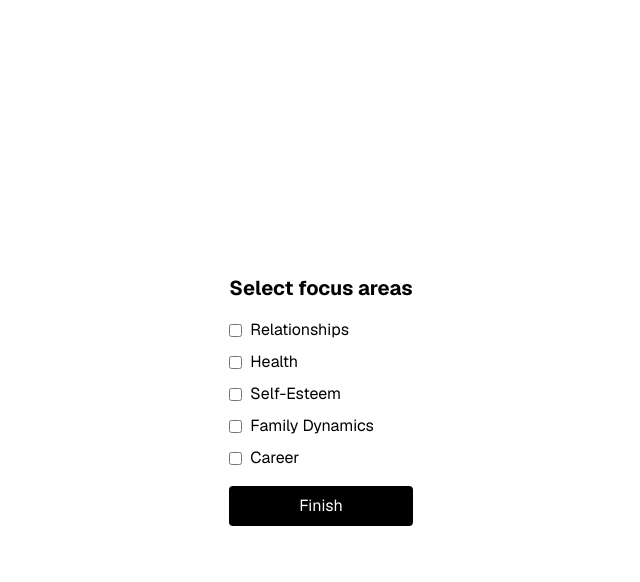
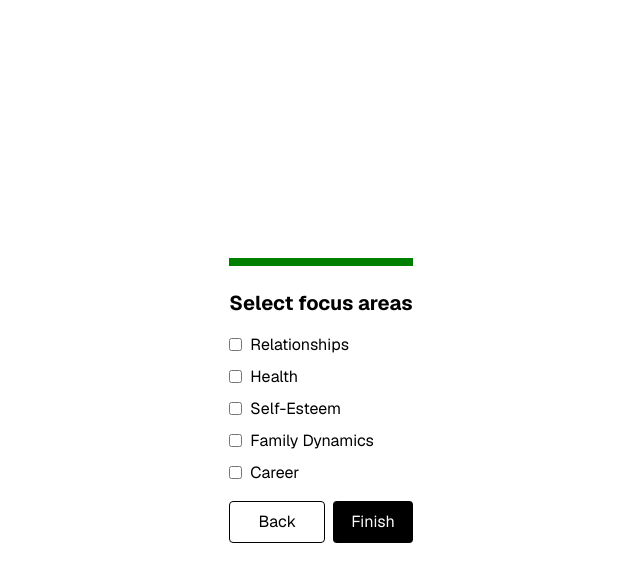
Before and after one commit to Mirxa27/swift-ai-voice-assistant, a Next.js app: page /onboarding in a window 1280 px wide. Both pictures are taken after a click on the button "Next". Shown: the top 582 px of the page, without its empty margins (319-959 px from the left). Built offline with nearby package versions, Linux system fonts and the light colour scheme.

Commit message:
Show message when no focus areas selected

```diff
--- a/app/admin/client.tsx
+++ b/app/admin/client.tsx
@@ -10,11 +10,14 @@ export default function AdminClient({
 }) {
   const [lang, setLang] = useState<string | null>(null);
   const [focus, setFocus] = useState<string[]>([]);
+  const [progress, setProgress] = useState<Record<string, number>>({});
 
   useEffect(() => {
     setLang(localStorage.getItem("language"));
     const stored = localStorage.getItem("focusAreas");
     if (stored) setFocus(JSON.parse(stored));
+    const storedProg = localStorage.getItem("progress");
+    if (storedProg) setProgress(JSON.parse(storedProg));
   }, []);
 
   return (
@@ -28,6 +31,27 @@ export default function AdminClient({
         <p>Saved language: {lang || "None"}</p>
         <p>Focus areas: {focus.length > 0 ? focus.join(", ") : "None"}</p>
       </div>
+      <div className="space-y-1">
+        <h2 className="font-medium">Progress</h2>
+        {Object.keys(progress).length === 0 ? (
+          <p>No progress yet.</p>
+        ) : (
+          focus.map((area) => (
+            <div key={area}>
+              <div className="flex justify-between text-sm">
+                <span>{area}</span>
+                <span>{progress[area] ?? 0}%</span>
+              </div>
+              <div className="h-2 bg-neutral-200 rounded">
+                <div
+                  className="h-2 bg-blue-500 rounded"
+                  style={{ width: `${progress[area] ?? 0}%` }}
+                />
+              </div>
+            </div>
+          ))
+        )}
+      </div>
     </div>
   );
 }
--- a/app/onboarding/page.tsx
+++ b/app/onboarding/page.tsx
@@ -16,6 +16,8 @@ export default function Onboarding() {
   const [step, setStep] = useState(1);
   const [language, setLanguage] = useState<string>("English");
   const [focus, setFocus] = useState<string[]>([]);
+
+  const totalSteps = 2;
 
   useEffect(() => {
     const savedLang = localStorage.getItem("language");
@@ -43,8 +45,13 @@ export default function Onboarding() {
     }
   }
 
+  function back() {
+    if (step === 2) setStep(1);
+  }
+
   return (
     <div className="max-w-md mx-auto space-y-4">
+      <progress value={step} max={totalSteps} className="w-full h-2" />
       {step === 1 && (
         <>
           <h1 className="text-xl font-bold text-center">Choose language</h1>
@@ -89,12 +96,22 @@ export default function Onboarding() {
         </>
       )}
 
-      <button
-        onClick={next}
-        className="w-full p-2 bg-black text-white rounded"
-      >
-        {step === 1 ? "Next" : "Finish"}
-      </button>
+      <div className="flex gap-2">
+        {step === 2 && (
+          <button
+            onClick={back}
+            className="p-2 w-24 rounded border border-black dark:border-white"
+          >
+            Back
+          </button>
+        )}
+        <button
+          onClick={next}
+          className="flex-1 p-2 bg-black text-white rounded"
+        >
+          {step === 1 ? "Next" : "Finish"}
+        </button>
+      </div>
     </div>
   );
 }
--- a/app/page.tsx
+++ b/app/page.tsx
@@ -107,10 +107,16 @@ export default function Home() {
 
 		const submittedAt = Date.now();
 
-		const response = await fetch("/api", {
-			method: "POST",
-			body: formData,
-		});
+                let response: Response;
+                try {
+                        response = await fetch("/api", {
+                                method: "POST",
+                                body: formData,
+                        });
+                } catch {
+                        toast.error("Network error. Please try again.");
+                        return prevMessages;
+                }
 
 		const transcript = decodeURIComponent(
 			response.headers.get("X-Transcript") || ""
@@ -167,7 +173,7 @@ export default function Home() {
                         <div className="space-y-2 text-center mb-6">
                                 <h1 className="text-2xl font-bold">{headline}</h1>
                                 <p className="text-sm">{affirmation}</p>
-                                {focus.length > 0 && (
+                                {focus.length > 0 ? (
                                         <div className="space-y-2">
                                                 {focus.map((area) => (
                                                         <div key={area}>
@@ -184,6 +190,12 @@ export default function Home() {
                                                         </div>
                                                 ))}
                                         </div>
+                                ) : (
+                                        <p className="text-neutral-500 dark:text-neutral-400 text-sm">
+                                                No focus areas selected. Visit&nbsp;
+                                                <A href="/onboarding">onboarding</A>
+                                                &nbsp;to choose some.
+                                        </p>
                                 )}
                         </div>
 
```
Also changed, not shown: 1 other file (tests, documents, lock files or other folders).
